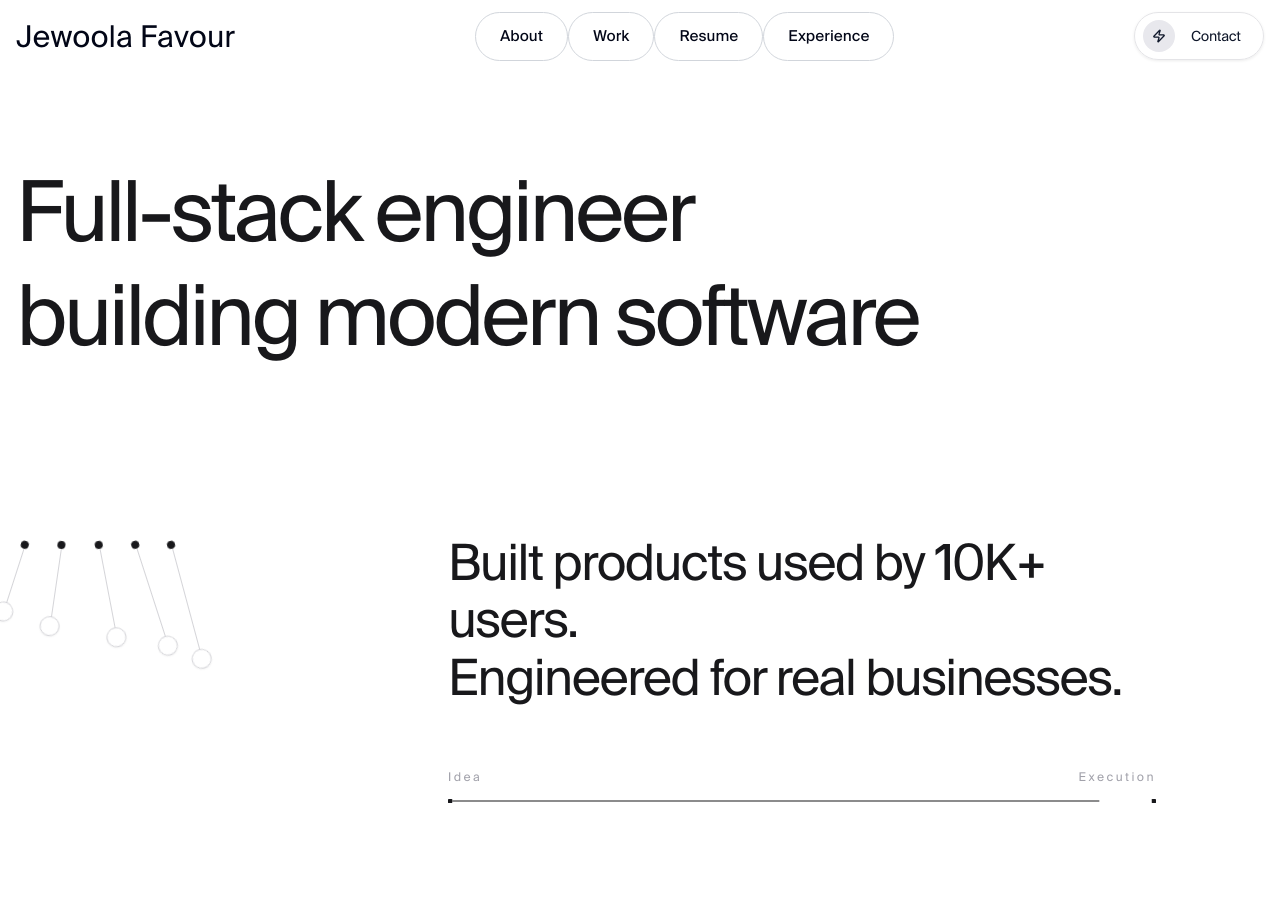
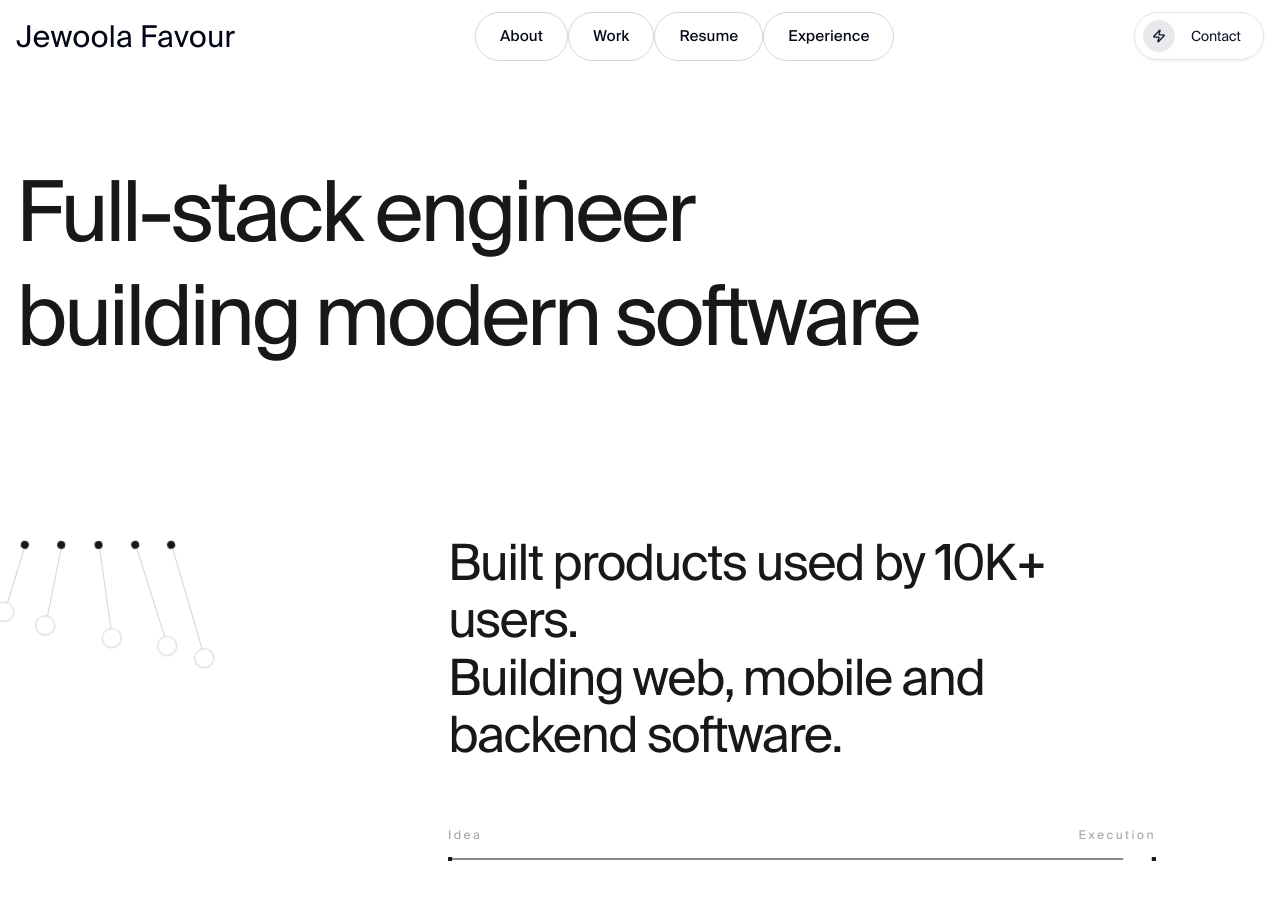
Before and after one commit to JEWOOLAFAVOUR/favour-portfolio-v1, a React (Vite) app: page / in a window 1280 px wide. Shown: the top 900 px of the page. Built offline with nearby package versions, Linux system fonts and the light colour scheme.

Commit message:
fake that

```diff
--- a/src/components/Hero.tsx
+++ b/src/components/Hero.tsx
@@ -34,7 +34,7 @@ export default function Hero() {
             <p className="max-w-4xl text-[50px] font-medium leading-[1.15] tracking-[-0.04em] text-zinc-900">
               Built products used by 10K+ users.
               <br />
-              Engineered for real businesses.
+              Building web, mobile and backend software.
             </p>
 
             <ProcessLine />
```
